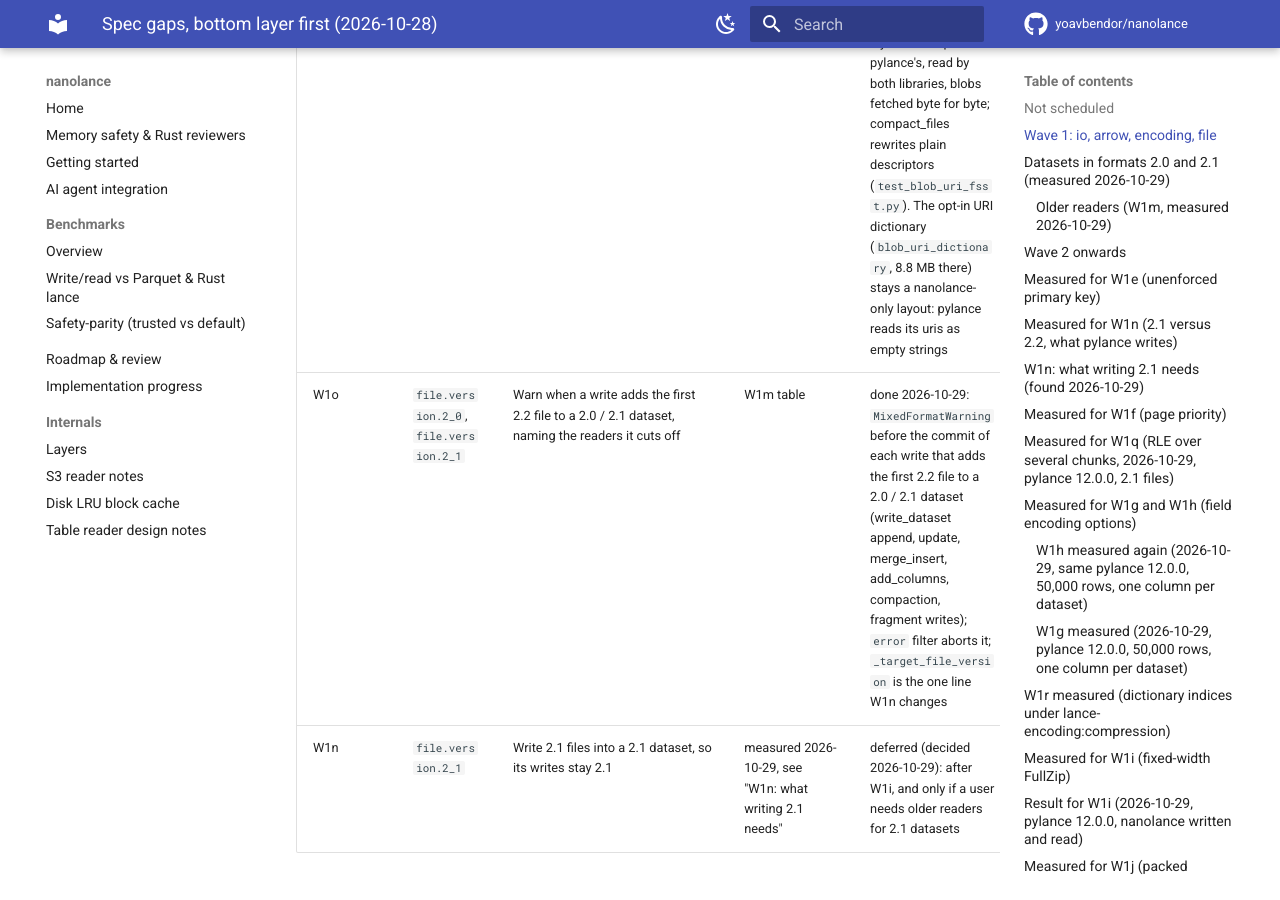
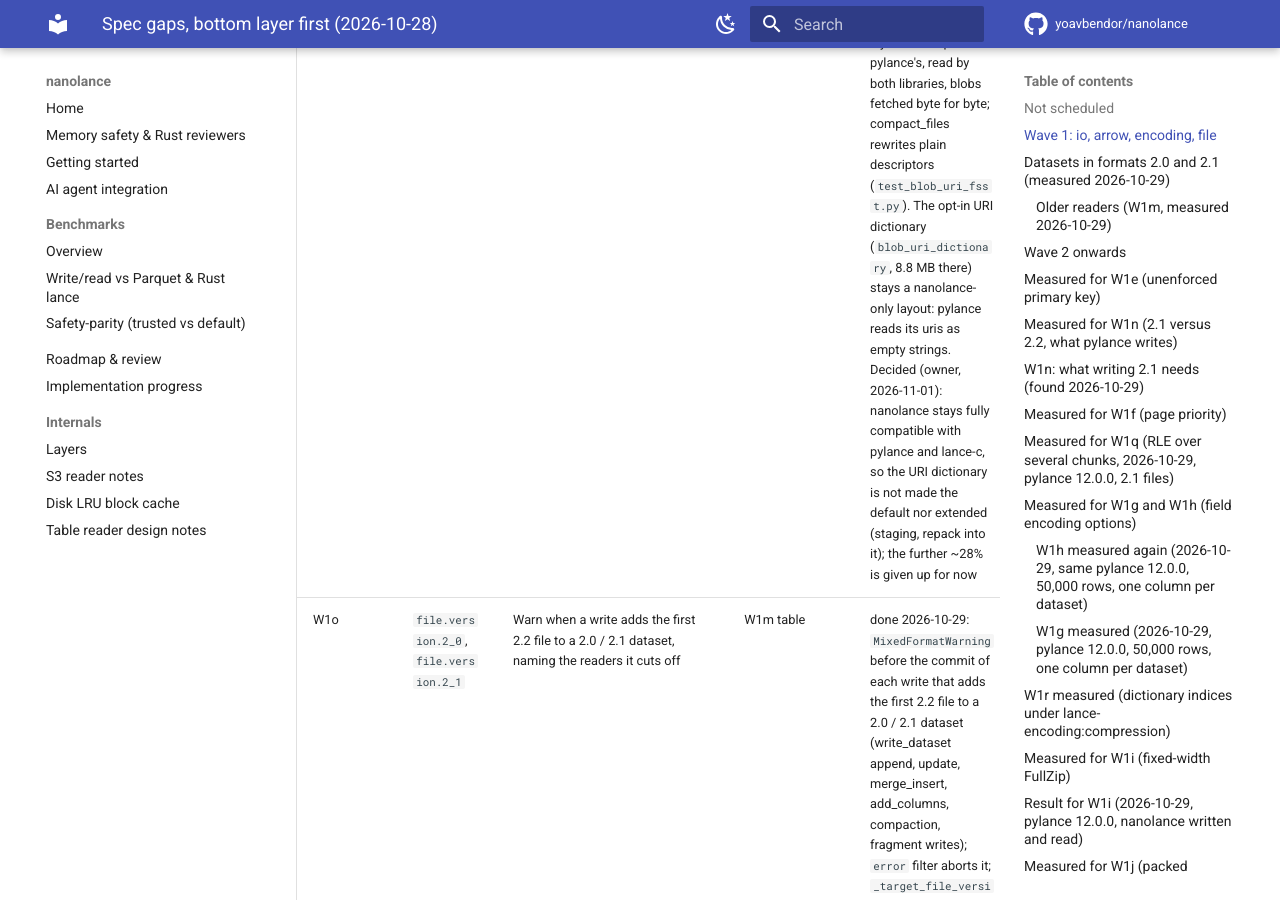
Before and after one commit to yoavbendor/nanolance, an MkDocs documentation site: the page built from docs/tasks/SPEC_GAPS.md, in a window 1280 px wide and 900 px high, scrolled down 14581 px. Built offline with MkDocs 1.6.1 and Material for MkDocs 9.7.7, drawn with Linux system fonts in a browser that asks for light colours; comment, search, counter and statistics services are not loaded.

Commit message:
docs: the owner's decision on blob uri dictionaries (stay compatible)
Co-Authored-By: Claude Opus 5.5 <noreply@anthropic.com>
Claude-Session: https://claude.ai/code/session_014PGy9PK68gHvyR8T1r5ueY

```diff
--- a/docs/tasks/SPEC_GAPS.md
+++ b/docs/tasks/SPEC_GAPS.md
@@ -62,7 +62,7 @@ These stay as they are until a user asks, or the Lance pin moves:
 | W1t | `encoding.repdef` | A struct's nulls pushed into its children, as Lance's struct encoder does (`pushdown_nulls()`, `struct.rs`), and a layer's kind decided by its whole bitmap (`add_validity_bitmap`: any null, even one under an outer null): under a null struct pylance writes every leaf below it as a nullable layer (struct<x, s> with null structs: `layers=[nullable-item,nullable-item]`, 2 definition bits), nanolance only the layers with a null it reaches (`[valid-item,nullable-item]`, 1 bit). Reads back the same both ways; layout text differs for struct, list<struct> and fixed_size_list<struct> with null structs. A fixed_size_list does not push down (`fixed_size_list.rs`) | measured 2026-10-31 | done 2026-10-31: ingest pushes each struct's nulls into the next layer or the leaf (`apply_pushed_nulls` in `walk_nested`, through consecutive structs, stopping at a list or fixed_size_list), and the serializer marks a layer nullable for a null under an outer non-list null (`mark_hidden_nulls`). Layout equal to pylance for struct, struct<struct>, a struct null only under its parent, list<struct>, struct<list>, fixed_size_list<struct> (`test_struct_null_pushdown.py`, `test_fsl_struct_write.py`) |
 | W1t2 | `encoding.repdef` | Nested definition and repetition levels compressed with Lance's mini-block compressor choice: pylance writes `repdef=Rle{values=Flat(16),lengths=Flat(8)}` when RLE wins (an 11-row fixed_size_list<struct> with one null row: 22 levels, 2 runs); nanolance always bitpacks nested levels | measured 2026-10-31 | later |
 | W1g3 | `encoding.compression.fsst` | When FSST is used: Lance uses it whenever the page's `DataSize` (data plus offsets bytes, `data.rs`) is >= 32 KiB and the longest value >= 5 bytes, with no size check; nanolance trains on the column and keeps a page FSST only when it is >= 10% smaller (a deliberate size rule from F2). The DataSize threshold now counts offsets as Lance does (2026-10-31). Short high-cardinality strings (`s0`..`s6999`) are FSST in pylance and plain in nanolance | measured 2026-10-31 | decided (owner, 2026-11-01): keep the 10% rule -- smaller files and faster reads where FSST does not pay (200,000 short ids: 1.41 MB plain against pylance's 1.50 MB FSST); every reader reads both |
-| W1u | `file.blob.v2_descriptor` | External blob v2 descriptors as pylance 12 writes them: a VariablePackedStruct whose uri field is FSST-compressed per value. nanolance read those files wrong (the compressed bytes came back as the uri) and wrote its uris plain, 2.8x larger on long repeating uris (250,000 rows over 4 recordings: 35.3 MB against pylance's 12.8 MB) | measured 2026-11-01 (downstream report: refs tables of millions of rows naming a few MF4 files) | done 2026-11-01: the reader parses VariablePackedStruct (page_layout) and decompresses the uris (top-level and nested; a nested column whose pages use different tables is refused by name); the writer FSST-compresses them when Lance's thresholds hold and the result is at least 10% smaller (W1g3's rule): 12.3 MB for the case above, the layout text equal to pylance's, read by both libraries, blobs fetched byte for byte; compact_files rewrites plain descriptors (`test_blob_uri_fsst.py`). The opt-in URI dictionary (`blob_uri_dictionary`, 8.8 MB there) stays a nanolance-only layout: pylance reads its uris as empty strings |
+| W1u | `file.blob.v2_descriptor` | External blob v2 descriptors as pylance 12 writes them: a VariablePackedStruct whose uri field is FSST-compressed per value. nanolance read those files wrong (the compressed bytes came back as the uri) and wrote its uris plain, 2.8x larger on long repeating uris (250,000 rows over 4 recordings: 35.3 MB against pylance's 12.8 MB) | measured 2026-11-01 (downstream report: refs tables of millions of rows naming a few MF4 files) | done 2026-11-01: the reader parses VariablePackedStruct (page_layout) and decompresses the uris (top-level and nested; a nested column whose pages use different tables is refused by name); the writer FSST-compresses them when Lance's thresholds hold and the result is at least 10% smaller (W1g3's rule): 12.3 MB for the case above, the layout text equal to pylance's, read by both libraries, blobs fetched byte for byte; compact_files rewrites plain descriptors (`test_blob_uri_fsst.py`). The opt-in URI dictionary (`blob_uri_dictionary`, 8.8 MB there) stays a nanolance-only layout: pylance reads its uris as empty strings. Decided (owner, 2026-11-01): nanolance stays fully compatible with pylance and lance-c, so the URI dictionary is not made the default nor extended (staging, repack into it); the further ~28% is given up for now |
 | W1o | `file.version.2_0`, `file.version.2_1` | Warn when a write adds the first 2.2 file to a 2.0 / 2.1 dataset, naming the readers it cuts off | W1m table | done 2026-10-29: `MixedFormatWarning` before the commit of each write that adds the first 2.2 file to a 2.0 / 2.1 dataset (write_dataset append, update, merge_insert, add_columns, compaction, fragment writes); `error` filter aborts it; `_target_file_version` is the one line W1n changes |
 | W1n | `file.version.2_1` | Write 2.1 files into a 2.1 dataset, so its writes stay 2.1 | measured 2026-10-29, see "W1n: what writing 2.1 needs" | deferred (decided 2026-10-29): after W1i, and only if a user needs older readers for 2.1 datasets |
 
```
